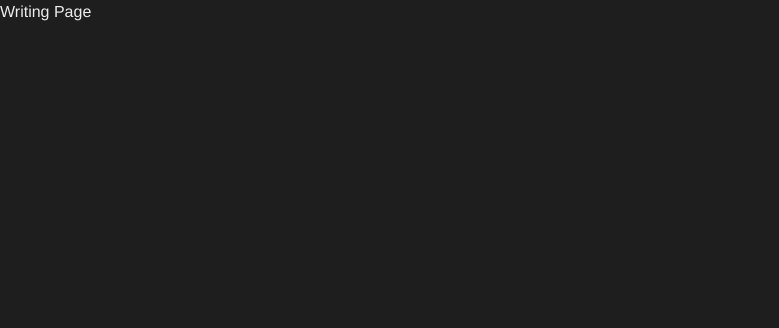
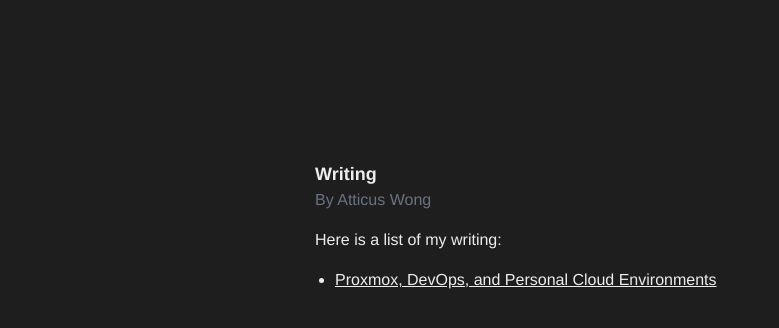
Before and after one commit to Atticus-Wong/portfolio, a Next.js app: page /writing in a window 1280 px wide. Shown: the top 328 px of the page, without its empty margins (0-779 px from the left). Built offline with nearby package versions, Linux system fonts and the light colour scheme.

Commit message:
add: Jenkinsfile script

```diff
--- a/src/app/proxmox/page.mdx
+++ b/src/app/proxmox/page.mdx
@@ -5,6 +5,7 @@ export default function Layout({ children }) {
 }
 
 ### Proxmox, DevOps, and Personal Cloud Environments
+##### January 2026 - Atticus Wong
 
 I was first introduced to Proxmox by a co-worker during the Summer of '25 while discussing Infrastructure as Code. Although it initially seemed perplexing, I decided it was worth at least thirty minutes of investigation. I ended up running Proxmox on my old high school laptop, which opened a whole can of worms and kickstarted my journey into self-hosting.
 
--- a/src/app/writing/page.tsx
+++ b/src/app/writing/page.tsx
@@ -1,5 +1,24 @@
 export default function Writing() {
   return (
-    <div>Writing Page</div>
+    <div className="flex min-h-screen pt-40 justify-center">
+      <div className="flex flex-col w-[650px]">
+        <div className="font-extrabold text-lg">
+          Writing
+        </div>
+        <div className="text-gray-500">By Atticus Wong</div>
+
+        <div className="font-medium mt-4">
+          Here is a list of my writing:
+        </div>
+
+        <ul className="list-disc pl-5 font-medium mt-4">
+          <li>
+            <a href="/proxmox" className="underline hover:text-gray-400">
+              Proxmox, DevOps, and Personal Cloud Environments
+            </a>
+          </li>
+        </ul>
+      </div>
+    </div>
   );
 }
--- a/src/mdx-components.tsx
+++ b/src/mdx-components.tsx
@@ -4,9 +4,10 @@ import ZoomableImage from '@/components/ZoomableImage'
 export function useMDXComponents(components: MDXComponents): MDXComponents {
   return {
     h1: ({ children }) => <h1 className="font-extrabold text-2xl max-w-[650px] mx-auto w-full">{children}</h1>,
-    h2: ({ children }) => <h2 className="font-bold text-xl mt-6 max-w-[650px] mx-auto w-full">{children}</h2>,
-    h3: ({ children }) => <h3 className="font-bold text-lg mt-6 max-w-[650px] mx-auto w-full">{children}</h3>,
-    h4: ({ children }) => <h3 className="font-bold mt-6 max-w-[650px] mx-auto w-full">{children}</h3>,
+    h2: ({ children }) => <h2 className="font-bold text-xl max-w-[650px] mx-auto w-full">{children}</h2>,
+    h3: ({ children }) => <h3 className="font-bold text-lg max-w-[650px] mx-auto w-full">{children}</h3>,
+    h4: ({ children }) => <h4 className="font-bold max-w-[650px] mx-auto w-full">{children}</h4>,
+    h5: ({ children }) => <h5 className="font-bold max-w-[650px] mx-auto w-full text-gray-600">{children}</h5>,
     p: ({ children }) => <p className="leading-relaxed font-medium max-w-[650px] mx-auto w-full">{children}</p>,
     a: ({ children, href }) => (
       <a
```
Also changed, not shown: 1 other file (tests, documents, lock files or other folders).
